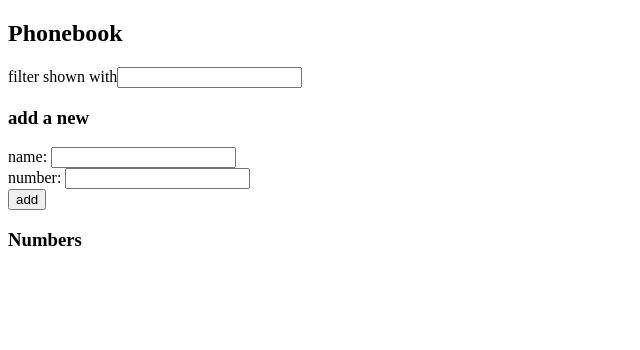
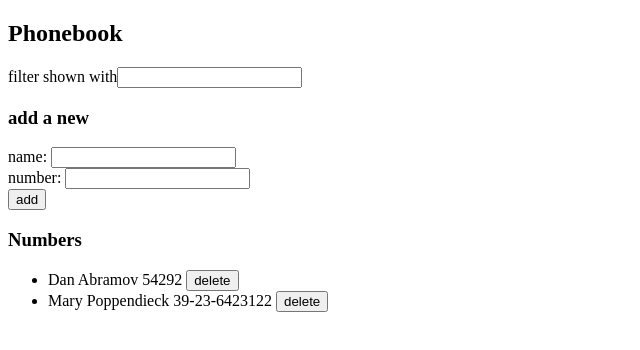
Before and after one commit to w1ll1ey/fullstack, a React (Vite) app in the folder osa2/puhelinluettelo/: page / in a window 1280 px wide. Shown: the top 350 px of the page, without its empty margins (0-640 px from the left). Built offline with nearby package versions, Linux system fonts and the light colour scheme; data requests are answered from the project's data file.

Commit message:
2.15 done

```diff
--- a/osa2/puhelinluettelo/db.json
+++ b/osa2/puhelinluettelo/db.json
@@ -1,3 +1,14 @@
 {
-  "persons": []
+  "persons": [
+    {
+      "name": "Dan Abramov",
+      "number": "54292",
+      "id": "3"
+    },
+    {
+      "name": "Mary Poppendieck",
+      "number": "39-23-6423122",
+      "id": "4"
+    }
+  ]
 }
--- a/osa2/puhelinluettelo/src/App.jsx
+++ b/osa2/puhelinluettelo/src/App.jsx
@@ -59,7 +59,13 @@ const App = () => {
     const same = (person) => person.name === newName
 
     if (persons.some(same)) {
-      alert(`${newName} is already added to phonebook`)
+      const existingPerson = persons.find(p => p.name === newName)
+      const updatedPerson = {...existingPerson, number: newNumber}
+      if (confirm(`${newName} is already added to phonebook, replace the old number with this one?`))
+      personService
+       .edit(existingPerson.id, updatedPerson)
+        .then(updated => {
+          setPersons(persons.map(person => person.id !== existingPerson.id ? person : updated))})
       return
     }
 
--- a/osa2/puhelinluettelo/src/services/persons.js
+++ b/osa2/puhelinluettelo/src/services/persons.js
@@ -22,4 +22,11 @@ const remove = (id) => {
   });
 };
 
-export default { getAll, create, remove };
+const edit = (id, updatedPerson) => {
+  const request = axios.put(`${baseUrl}/${id}`, updatedPerson);
+  return request.then((response) => {
+    return response.data;
+  });
+};
+
+export default { getAll, create, remove, edit };
```
